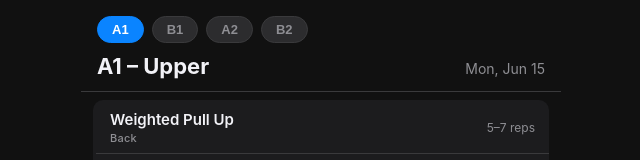
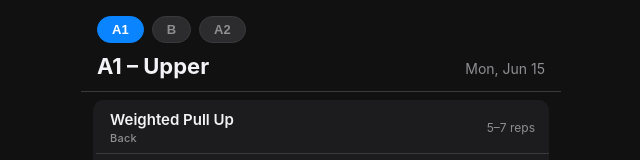
Before and after one commit to danielbossier/Lifts, a React (Vite) app: page / in a window 1280 px wide. Shown: the top 160 px of the page, without its empty margins (319-959 px from the left). Built offline with nearby package versions, Linux system fonts and the light colour scheme.

Commit message:
Moving to 3 workouts, re-organized lifts

```diff
--- a/src/data/program.js
+++ b/src/data/program.js
@@ -68,11 +68,27 @@ export const WORKOUTS = [
         repRange: [10, 12],
         tracking: 'normal',
       },
+      {
+        id: 'straight-plank',
+        name: 'Straight Plank',
+        muscleGroup: 'Abs',
+        sets: 2,
+        repRange: [20, 60],
+        tracking: 'time',
+      },
+      {
+        id: 'side-plank',
+        name: 'Side Plank',
+        muscleGroup: 'Abs',
+        sets: 1,
+        repRange: [20, 60],
+        tracking: 'timePerSide',
+      },
     ],
   },
   {
-    id: 'B1',
-    label: 'B1 – Lower',
+    id: 'B',
+    label: 'B – Lower',
     exercises: [
       {
         id: 'bulgarian-split-squat',
@@ -91,11 +107,11 @@ export const WORKOUTS = [
         tracking: 'normal',
       },
       {
-        id: 'walking-lunge',
-        name: 'Walking Dumbbell Lunge',
+        id: 'db-step-up',
+        name: 'Dumbbell Step-Up',
         muscleGroup: 'Quads',
-        sets: 2,
-        repRange: [5, 7],
+        sets: 3,
+        repRange: [8, 10],
         tracking: 'perLeg',
       },
       {
@@ -107,14 +123,6 @@ export const WORKOUTS = [
         tracking: 'normal',
       },
       {
-        id: 'copenhagen-plank',
-        name: 'Copenhagen Side Plank',
-        muscleGroup: 'Glutes',
-        sets: 2,
-        repRange: [20, 60],
-        tracking: 'timePerSide',
-      },
-      {
         id: 'calf-raise-lp',
         name: 'Calf Raise',
         muscleGroup: 'Calves',
@@ -123,20 +131,12 @@ export const WORKOUTS = [
         tracking: 'normal',
       },
       {
-        id: 'rope-crunch',
-        name: 'Kneeling Rope Crunch',
-        muscleGroup: 'Abs',
+        id: 'copenhagen-plank',
+        name: 'Copenhagen Side Plank',
+        muscleGroup: 'Glutes',
         sets: 2,
-        repRange: [10, 12],
-        tracking: 'normal',
-      },
-      {
-        id: 'hanging-leg-raise',
-        name: 'Hanging Leg Raise',
-        muscleGroup: 'Abs',
-        sets: 1,
-        repRange: [10, 12],
-        tracking: 'normal',
+        repRange: [20, 60],
+        tracking: 'timePerSide',
       },
     ],
   },
@@ -178,7 +178,7 @@ export const WORKOUTS = [
       },
       {
         id: 'incline-lateral-raise',
-        name: 'Incline Bench Dumbbell Lateral Raise',
+        name: 'Seated Lateral Raise',
         muscleGroup: 'Shoulders',
         sets: 3,
         repRange: [10, 12],
@@ -208,65 +208,27 @@ export const WORKOUTS = [
         repRange: [8, 10],
         tracking: 'normal',
       },
-    ],
-  },
-  {
-    id: 'B2',
-    label: 'B2 – Lower',
-    exercises: [
       {
-        id: 'bulgarian-split-squat',
-        name: 'Bulgarian Split Squat',
-        muscleGroup: 'Quads',
-        sets: 3,
-        repRange: [5, 7],
-        tracking: 'perLeg',
-      },
-      {
-        id: 'db-step-up',
-        name: 'Dumbbell Step-Up',
-        muscleGroup: 'Quads',
-        sets: 3,
-        repRange: [8, 10],
-        tracking: 'perLeg',
-      },
-      {
-        id: 'rdl',
-        name: 'Romanian Dumbbell Deadlift',
-        muscleGroup: 'Hamstrings',
-        sets: 3,
-        repRange: [8, 10],
+        id: 'rope-crunch',
+        name: 'Kneeling Rope Crunch',
+        muscleGroup: 'Abs',
+        sets: 2,
+        repRange: [10, 12],
         tracking: 'normal',
       },
       {
-        id: 'calf-raise-lp',
-        name: 'Calf Raise',
-        muscleGroup: 'Calves',
-        sets: 3,
-        repRange: [8, 10],
-        tracking: 'normal',
-      },
-      {
-        id: 'straight-plank',
-        name: 'Straight Plank',
-        muscleGroup: 'Abs',
-        sets: 2,
-        repRange: [20, 60],
-        tracking: 'time',
-      },
-      {
-        id: 'side-plank',
-        name: 'Side Plank',
+        id: 'hanging-leg-raise',
+        name: 'Hanging Leg Raise',
         muscleGroup: 'Abs',
         sets: 1,
-        repRange: [20, 60],
-        tracking: 'timePerSide',
+        repRange: [10, 12],
+        tracking: 'normal',
       },
     ],
   },
 ]
 
-export const WORKOUT_ROTATION = ['A1', 'B1', 'A2', 'B2']
+export const WORKOUT_ROTATION = ['A1', 'B', 'A2']
 
 export function getWorkoutById(id) {
   return WORKOUTS.find(w => w.id === id)
--- a/src/data/storage.js
+++ b/src/data/storage.js
@@ -20,7 +20,7 @@ function save(state) {
 
 // Index into WORKOUT_ROTATION for the next workout to perform
 export function getNextWorkoutIndex() {
-  return load().nextWorkoutIndex
+  return load().nextWorkoutIndex % WORKOUT_ROTATION.length
 }
 
 // Most recent set entries for a given exercise + side ('main' | 'left' | 'right').
--- a/src/views/WorkoutView.jsx
+++ b/src/views/WorkoutView.jsx
@@ -44,7 +44,7 @@ function buildInitialSets(exercises) {
 
 // Per-set goal values derived from last session performance.
 // Time-based: add 5s to last hold, capped at range ceiling.
-// Rep-based: if last reps >= lo, push to hi; otherwise aim for lo.
+// Rep-based: hit top of range last time (weight bumps) → back to lo; hit range → push to hi; below range → lo.
 function computeGoals(exercises) {
   const goals = {}
   for (const ex of exercises) {
@@ -61,7 +61,7 @@ function computeGoals(exercises) {
           return secs > 0 ? Math.min(secs + 5, hi) : lo
         }
         const reps = Number(last.reps)
-        return reps >= lo ? hi : lo
+        return reps >= hi ? lo : reps >= lo ? hi : lo
       })
     }
   }
```
